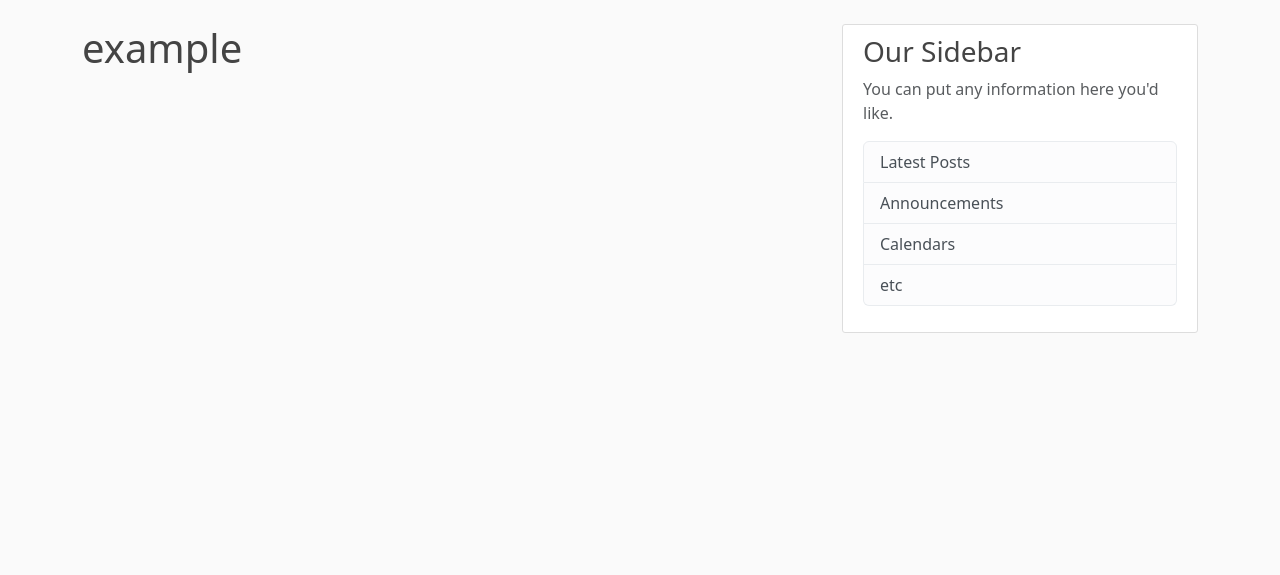
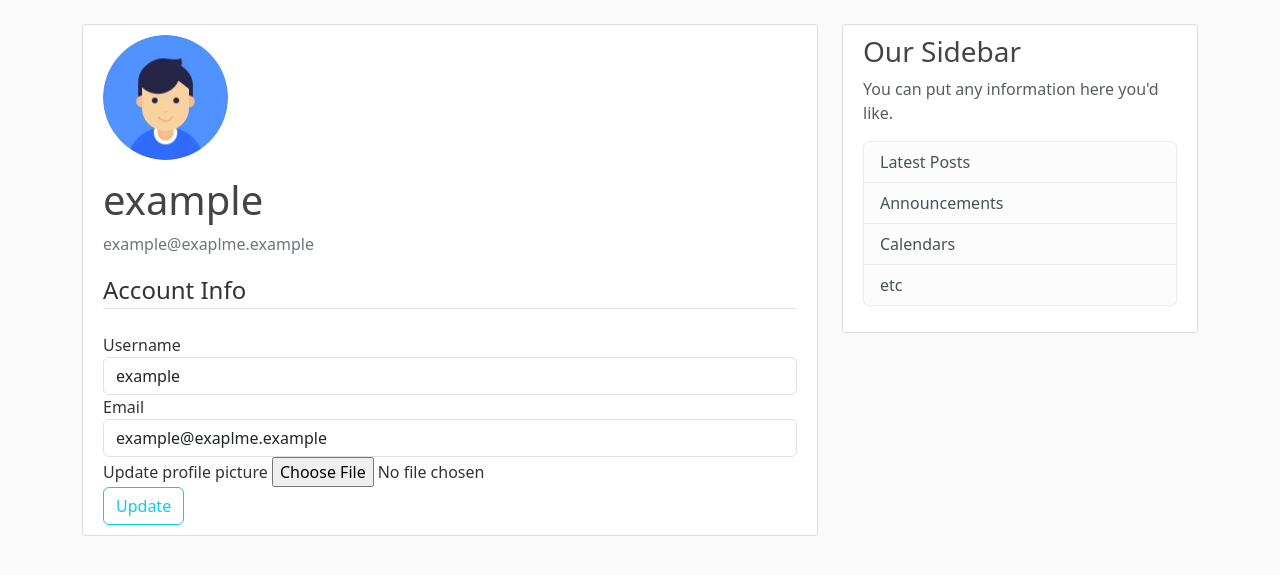
Before and after one commit to Borowiasty/flask_blog, a Flask app: page /account in a window 1280 px wide. Shown: the part 56-631 px from the top of the page. Run offline with Flask 3, Linux system fonts and the light colour scheme; a user stored in the database is signed in; some libraries are stand-ins or nearby versions.

Commit message:
Added change profile functionality

```diff
--- a/flaskblog/forms.py
+++ b/flaskblog/forms.py
@@ -1,10 +1,12 @@
 from collections.abc import Sequence
 from flask_wtf import FlaskForm
+from flask_wtf.file import FileField, FileAllowed
+from flask_login import current_user
 from wtforms import StringField, PasswordField, SubmitField, BooleanField
 from wtforms.validators import DataRequired, Length, Email, EqualTo, ValidationError
 from flaskblog.models import User
 
-class Registration_form(FlaskForm):
+class RegistrationForm(FlaskForm):
     username = StringField('Username', validators= [DataRequired(),
                                                     Length(min= 2, max= 20)])
 
@@ -27,7 +29,7 @@ class Registration_form(FlaskForm):
             raise ValidationError('User with that email allready exist')
 
 
-class Login_form(FlaskForm):
+class LoginForm(FlaskForm):
     email = StringField('Email', validators= [DataRequired(),
                                               Email(),])
 
@@ -35,3 +37,26 @@ class Login_form(FlaskForm):
     remember = BooleanField('Remember me')
 
     submit = SubmitField('Log in')
+
+class UpdateAccountForm(FlaskForm):
+    username = StringField('Username', validators= [DataRequired(),
+                                                    Length(min= 2, max= 20)])
+
+    email = StringField('Email', validators= [DataRequired(),
+                                              Email(),])
+
+    picture = FileField('Update profile picture', validators= [FileAllowed(['jpg', 'png'])])
+
+    submit = SubmitField('Update')
+
+    def validate_username(self, username):
+        if username.data != current_user.username:
+            user = User.query.filter_by(username= username.data).first()
+            if user:
+                raise ValidationError('User with that username allready exist')
+
+    def validate_email(self, email):
+        if email.data != current_user.email:
+            user = User.query.filter_by(email= email.data).first()
+            if user:
+                raise ValidationError('User with that email allready exist')
--- a/flaskblog/routes.py
+++ b/flaskblog/routes.py
@@ -1,8 +1,11 @@
-from flask import render_template, url_for, flash, redirect, request
+import secrets
+import os
+from PIL import Image
+from flask import request, render_template, url_for, flash, redirect
 from flaskblog import app, db, bcrypt
-from flaskblog.forms import Registration_form, Login_form
+from flaskblog.forms import RegistrationForm, LoginForm, UpdateAccountForm
 from flaskblog.models import User, Post
-from flask_login import login_user, current_user, logout_user, login_required
+from flask_login import current_user, login_user, logout_user, login_required
 
 posts = [
     {
@@ -37,7 +40,7 @@ def register():
     if current_user.is_authenticated:
         return redirect(url_for('home'))
 
-    form = Registration_form()
+    form = RegistrationForm()
 
     if form.validate_on_submit():
         hashed_passwd = bcrypt.generate_password_hash(form.password.data).decode('utf-8')
@@ -55,7 +58,7 @@ def login():
     if current_user.is_authenticated:
         return redirect(url_for('home'))
 
-    form = Login_form()
+    form = LoginForm()
 
     if form.validate_on_submit():
         user = User.query.filter_by(email= form.email.data).first()
@@ -77,7 +80,36 @@ def logout():
     logout_user()
     return redirect(url_for('home'))
 
-@app.route("/account")
+
+def save_picture(form_picture):
+    random_hex = secrets.token_hex(8)
+    _, f_ext = os.path.splitext(form_picture.filename)
+    pictur_fn = random_hex + f_ext
+    pictur_path = os.path.join(app.root_path, 'static/profile_pics', pictur_fn)
+
+    output_size = (125, 125)
+    resize_image = Image.open(form_picture)
+    resize_image.thumbnail(output_size)
+    resize_image.save(pictur_path)
+
+    return pictur_fn
+
+@app.route("/account",  methods= ['GET', 'POST'])
 @login_required
 def account():
-    return render_template('account.html', title= 'Account')
+    form = UpdateAccountForm()
+    if form.validate_on_submit():
+
+        if form.picture.data:
+            current_user.image_file = save_picture(form.picture.data)
+
+        current_user.username = form.username.data
+        current_user.email = form.email.data
+        db.session.commit()
+        flash("Your account has been updated!", "success")
+        return redirect(url_for('account'))
+    elif request.method == 'GET':
+        form.username.data = current_user.username
+        form.email.data = current_user.email
+    image_file = url_for('static', filename= 'profile_pics/' + current_user.image_file)
+    return render_template('account.html', title= 'Account', image_file= image_file, form= form)
--- a/flaskblog/templates/account.html
+++ b/flaskblog/templates/account.html
@@ -1,4 +1,60 @@
 {% extends 'layout.html' %}
 {% block content %}
-    <h1>{{ current_user.username }}</h1>
+    <div class="content-section">
+        <div class="media">
+            <img class="rounded-circle account-img" src="{{ image_file }}">
+            <div class="media-body">
+                <h2 class="account-heading"> {{ current_user.username }} </h2>
+                <p class="text-secondary"> {{ current_user.email }} </p>
+            </div>
+        </div>
+        <form method= "POST", action= "", enctype= "multipart/form-data">
+            {{ form.hidden_tag() }}
+                <fieldset class= "form-group">
+                <legend class= "border-bottom mb-4">Account Info</legend>
+                <div class= "form-group">
+                    {{ form.username.label(class= "form-control-label") }}
+
+                    {% if form.username.errors %}
+                        {{ form.username(class= "form-control form-control-large is-invalid") }}
+                        <div class= "invalid-feedback">
+                            {% for error in form.username.errors %}
+                                <span> {{ error }} </span>
+                            {% endfor %}
+                        </div>
+                    {% else %}
+                        {{ form.username(class= "form-control form-control-large") }}
+                    {% endif %}
+
+                </div>
+                <div class= "form-group">
+                    {{ form.email.label(class= "form-control-label") }}
+
+                    {% if form.email.errors %}
+                        {{ form.email(class= "form-control form-control-large is-invalid") }}
+                        <div class= "invalid-feedback">
+                            {% for error in form.email.errors %}
+                                <span> {{ error }} </span>
+                            {% endfor %}
+                        </div>
+                    {% else %}
+                        {{ form.email(class= "form-control form-control-large") }}
+                    {% endif %}
+
+                </div>
+                <div class= "form-group">
+                    {{ form.picture.label() }}
+                    {{ form.picture(class= "form-control-file") }}
+                    {% if form.picture.errors %}
+                        {% for error in form.picture.errors %}
+                            <span class= "text-danger"> {{ error }} </span><br/>
+                        {% endfor %}
+                    {% endif %}
+                </div>
+            </fieldset>
+            <div class= "form-group">
+                {{ form.submit(class= "btn btn-outline-info") }}
+            </div>
+        </form>
+    </div>
 {% endblock content %}
```
Also changed, not shown: flaskblog/static/profile_pics/c78ad7e8b26dbca4.png (added), flaskblog/static/profile_pics/default.jpg (added), instance/site.db.
